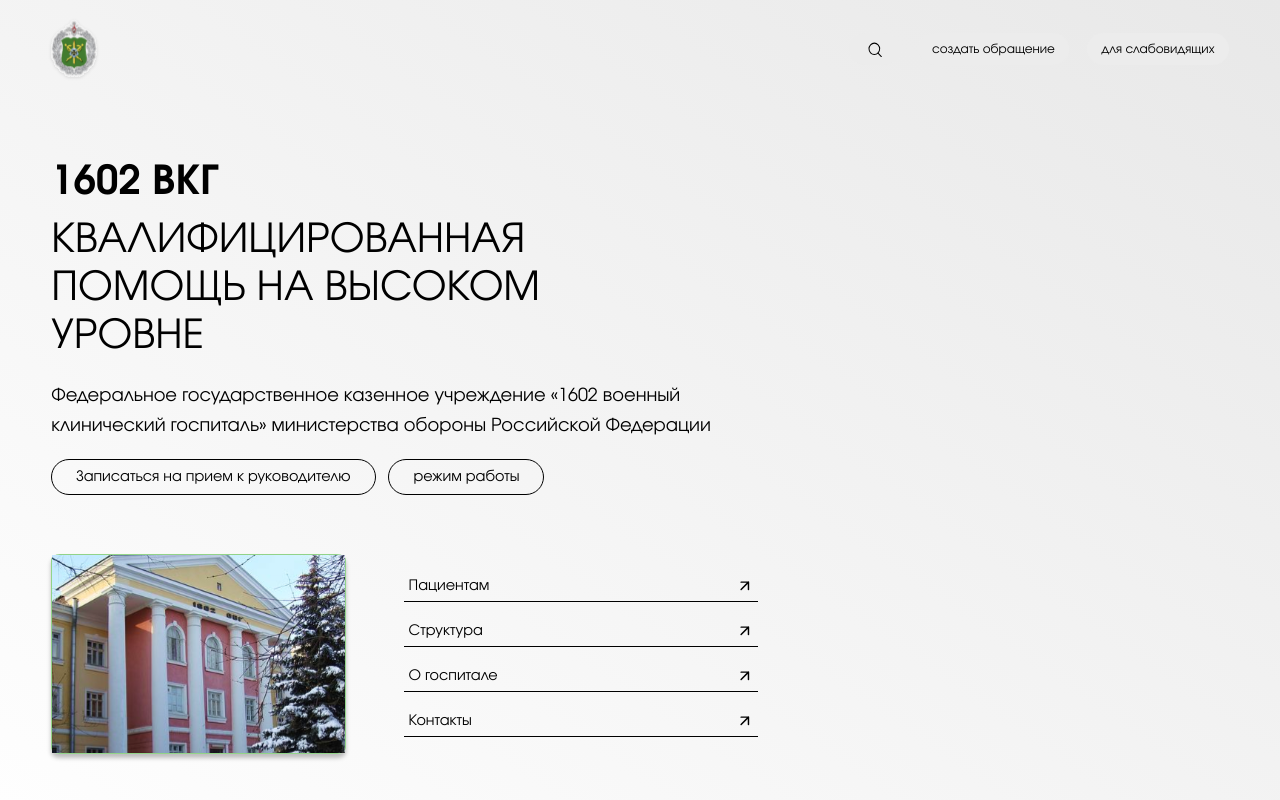
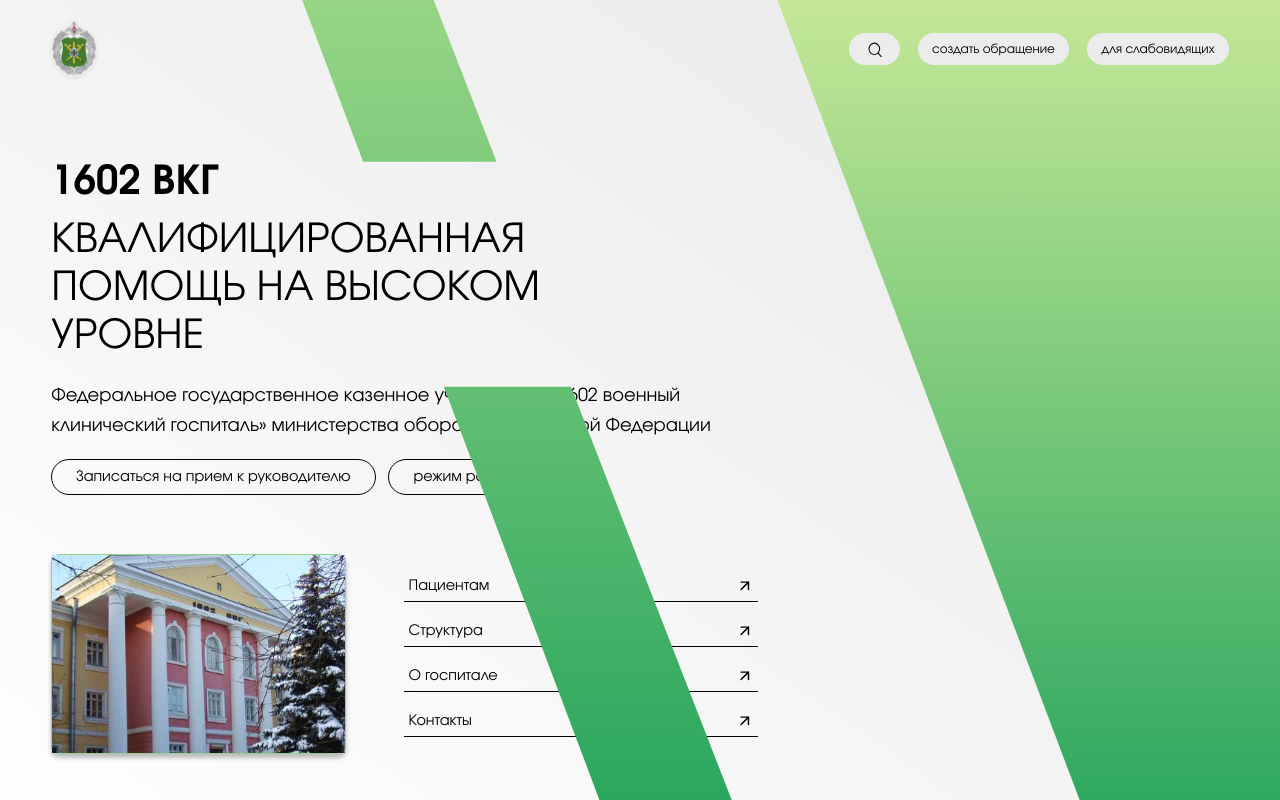
Before and after one commit to jestyrn-del/Hospital-website, a React (Vite) app: page /#/ in a window 1280 px wide. Shown: the top 800 px of the page. Built offline with nearby package versions, Linux system fonts and the light colour scheme.

Commit message:
Home-page: added new image of shapes

```diff
--- a/src/pages/Home/Home.tsx
+++ b/src/pages/Home/Home.tsx
@@ -1,6 +1,11 @@
 import { useState, type FormEvent } from 'react';
 import type { HomeProps, ReviewFormData } from '../../types';
 import heroImage from '../../assets/home-hero-hospital.svg';
+
+import heroShape from '../../assets/home-hero-shape.svg';
+import heroShapes from '../../assets/home-hero-shapes.svg';
+
+
 
 import aboutBanner from '../../assets/home-about-banner.svg';
 import aboutStatsImg from '../../assets/home-about-stats-img.svg';
@@ -63,7 +68,8 @@ export function Home({ onAppointment, onNotification, onCreateRequest, }: HomePr
           </div>
 
           <div className='hero-decoration'>
-
+            <img className='hero-decoration-shapes' src={heroShapes}/>
+            <img className='hero-decoration-shape' src={heroShape}/>
           </div>
         </div>
       </div>
```
Also changed, not shown: src/assets/home-hero-shape.svg (added), src/assets/home-hero-shapes.svg (added).
